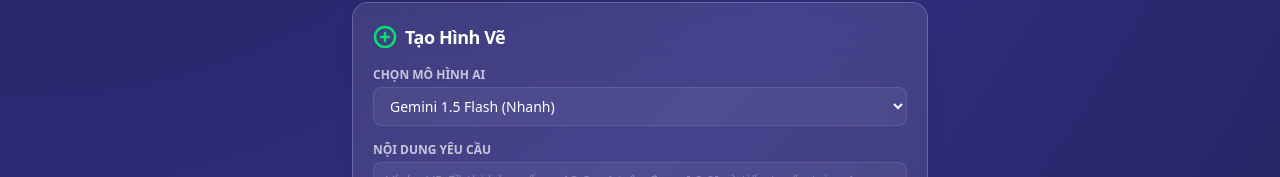
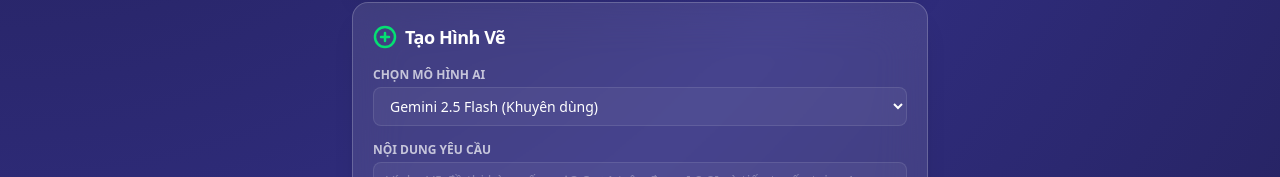
Before and after one commit to kmartbql-collab/VehinhToanhoc, a React (Vite) app: page / in a window 1280 px wide. Shown: the part 598-775 px from the top of the page. Built offline with nearby package versions, Linux system fonts and the light colour scheme.

Commit message:
chore: upgrade default AI model to Gemini 2.5 Flash
Update the default model selection to Gemini 2.5 Flash and adjust the dropdown options for improved performance.

```diff
--- a/src/App.tsx
+++ b/src/App.tsx
@@ -4,7 +4,7 @@ import { AlertCircle, PlusCircle, PenTool, RefreshCw, FolderPlus, Copy, Check, I
 export default function App() {
   const [apiKey, setApiKey] = useState('');
   const [password, setPassword] = useState('');
-  const [model, setModel] = useState('gemini-1.5-flash');
+  const [model, setModel] = useState('gemini-2.5-flash');
   const [prompt, setPrompt] = useState('');
   const [additionalPrompt, setAdditionalPrompt] = useState('');
 
@@ -209,9 +209,9 @@ export default function App() {
                 onChange={e => setModel(e.target.value)}
                 className="w-full bg-white/5 border border-white/10 rounded-lg px-3 py-2 text-white text-sm focus:outline-none focus:ring-2 focus:ring-purple-500"
               >
+                <option className="bg-slate-800 text-white" value="gemini-2.5-flash">Gemini 2.5 Flash (Khuyên dùng)</option>
                 <option className="bg-slate-800 text-white" value="gemini-1.5-flash">Gemini 1.5 Flash (Nhanh)</option>
                 <option className="bg-slate-800 text-white" value="gemini-1.5-pro">Gemini 1.5 Pro (Nâng cao)</option>
-                <option className="bg-slate-800 text-white" value="gemini-2.0-flash">Gemini 2.0 Flash</option>
               </select>
             </div>
 
```
